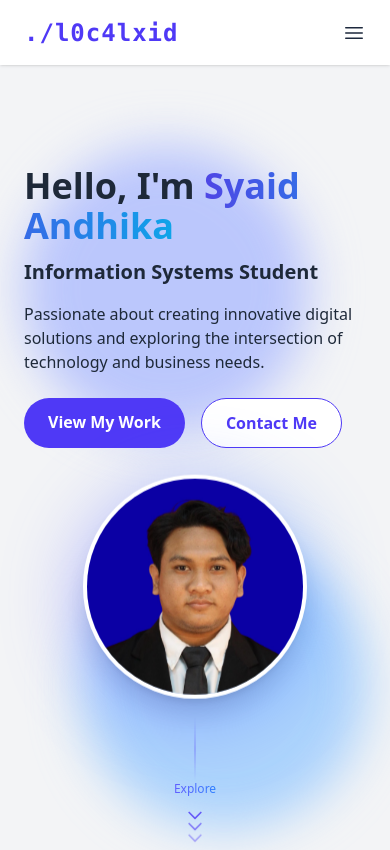
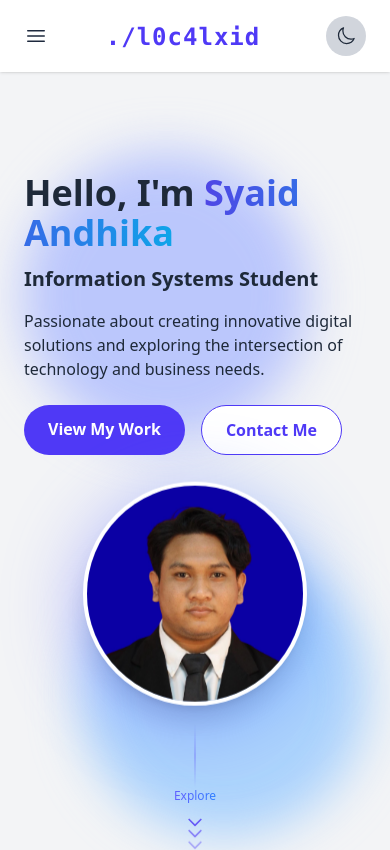
Before and after one commit to l0c4lxid/my-profile, a Next.js app: page / in a window 390 px wide. Shown: the top 850 px of the page. Built offline with nearby package versions, Linux system fonts and the light colour scheme.

Commit message:
add navbar mobile

```diff
--- a/package.json
+++ b/package.json
@@ -10,6 +10,7 @@
   },
   "dependencies": {
     "@heroicons/react": "^2.2.0",
+    "@vercel/analytics": "^1.5.0",
     "framer-motion": "^12.6.2",
     "next": "15.2.4",
     "react": "^19.0.0",
--- a/src/app/components/Navbar.tsx
+++ b/src/app/components/Navbar.tsx
@@ -1,3 +1,5 @@
+"use client"; // Menandai file ini sebagai komponen klien
+
 import { useState } from "react"; // Tambahkan import useState
 import Link from "next/link";
 import {
@@ -9,11 +11,14 @@ import {
   AcademicCapIcon,
   EnvelopeIcon,
   XMarkIcon,
+  SunIcon,
+  MoonIcon,
 } from "@heroicons/react/24/outline"; // Menggunakan ikon dari Heroicons
 
 // Definisikan tipe untuk props
 interface NavbarProps {
   darkMode: boolean;
+  toggleDarkMode: () => void; // Tambahkan fungsi untuk toggle dark mode
 }
 
 // Definisikan struktur menu item
@@ -23,7 +28,7 @@ interface MenuItem {
   icon: React.ReactNode;
 }
 
-export default function Navbar({ darkMode }: NavbarProps) {
+export default function Navbar({ darkMode, toggleDarkMode }: NavbarProps) {
   const [menuOpen, setMenuOpen] = useState(false); // State untuk mengelola visibilitas menu
 
   const handleMenuToggle = () => {
@@ -32,26 +37,26 @@ export default function Navbar({ darkMode }: NavbarProps) {
 
   // Array menu items dengan ikon
   const menuItems: MenuItem[] = [
-    { name: "Home", href: "#home", icon: <HomeIcon className="h-5 w-5" /> },
-    { name: "About", href: "#about", icon: <UserIcon className="h-5 w-5" /> },
+    { name: "Home", href: "home", icon: <HomeIcon className="h-5 w-5" /> },
+    { name: "About", href: "about", icon: <UserIcon className="h-5 w-5" /> },
     {
       name: "Skills",
-      href: "#skills",
+      href: "skills",
       icon: <CodeBracketIcon className="h-5 w-5" />,
     },
     {
       name: "Projects",
-      href: "#projects",
+      href: "projects",
       icon: <FolderIcon className="h-5 w-5" />,
     },
     {
       name: "Education",
-      href: "#education",
+      href: "education",
       icon: <AcademicCapIcon className="h-5 w-5" />,
     },
     {
       name: "Contact",
-      href: "#contact",
+      href: "contact",
       icon: <EnvelopeIcon className="h-5 w-5" />,
     },
   ];
@@ -63,10 +68,43 @@ export default function Navbar({ darkMode }: NavbarProps) {
       } py-4 px-6 sticky top-0 z-50 shadow-sm`}
     >
       <div className="container mx-auto flex justify-between items-center">
+        {/* Ikon Burger untuk Menu Mobile, sekarang di kiri */}
+        <button
+          onClick={handleMenuToggle}
+          className={`md:hidden focus:outline-none ${
+            darkMode ? "text-white" : "text-slate-800"
+          }`}
+        >
+          {menuOpen ? (
+            <XMarkIcon className="h-6 w-6" />
+          ) : (
+            <Bars3Icon className="h-6 w-6" />
+          )}
+        </button>
+
+        {/* Tautan ke Halaman Utama */}
         <Link href="/" className="text-2xl font-bold">
           <span className="font-mono text-indigo-600">./l0c4lxid</span>
         </Link>
 
+        {/* Tombol untuk Mode Gelap */}
+        <div className="flex items-center md:hidden">
+          <button
+            onClick={toggleDarkMode}
+            className={`flex items-center justify-center w-10 h-10 rounded-full transition duration-300 ${
+              darkMode ? "bg-gray-700" : "bg-gray-300"
+            } ml-2`} // Menambahkan margin left untuk pemisahan
+            aria-label="Toggle Dark Mode"
+          >
+            {darkMode ? (
+              <SunIcon className="h-5 w-5 text-yellow-500" />
+            ) : (
+              <MoonIcon className="h-5 w-5 text-gray-800" />
+            )}
+          </button>
+        </div>
+
+        {/* Menu Desktop */}
         <div className="hidden md:flex space-x-8">
           {menuItems.map((item) => (
             <Link
@@ -80,20 +118,6 @@ export default function Navbar({ darkMode }: NavbarProps) {
             </Link>
           ))}
         </div>
-
-        {/* Ikon Burger untuk Menu Mobile */}
-        <button
-          onClick={handleMenuToggle}
-          className={`md:hidden focus:outline-none ${
-            darkMode ? "text-white" : "text-slate-800"
-          }`}
-        >
-          {menuOpen ? (
-            <XMarkIcon className="h-6 w-6" />
-          ) : (
-            <Bars3Icon className="h-6 w-6" />
-          )}
-        </button>
       </div>
 
       {/* Dropdown Menu untuk Mobile */}
--- a/src/app/layout.tsx
+++ b/src/app/layout.tsx
@@ -1,6 +1,7 @@
 import type { Metadata } from "next";
 import { Poppins } from "next/font/google";
 import "./globals.css";
+import { Analytics } from "@vercel/analytics/react";
 
 const poppins = Poppins({
   weight: ["300", "400", "500", "600", "700"],
@@ -22,7 +23,10 @@ export default function RootLayout({
 }) {
   return (
     <html lang="en">
-      <body className={`${poppins.variable} font-sans`}>{children}</body>
+      <body className={`${poppins.variable} font-sans`}>
+        {children}
+        <Analytics />
+      </body>
     </html>
   );
 }
--- a/src/app/page.tsx
+++ b/src/app/page.tsx
@@ -13,6 +13,7 @@ import Footer from "./components/Footer";
 export default function Home() {
   const [darkMode, setDarkMode] = useState(false);
 
+  // Mengambil status mode gelap dari local storage saat komponen dimuat
   useEffect(() => {
     const savedMode = localStorage.getItem("darkMode");
     if (savedMode === "true") {
@@ -20,13 +21,22 @@ export default function Home() {
     }
   }, []);
 
+  // Menyimpan status mode gelap ke local storage
+  const toggleDarkMode = () => {
+    setDarkMode((prev) => {
+      const newMode = !prev;
+      localStorage.setItem("darkMode", newMode.toString());
+      return newMode;
+    });
+  };
+
   return (
     <main
       className={`flex min-h-screen flex-col ${
         darkMode ? "bg-gray-900 text-white" : "bg-gray-50 text-gray-800"
       }`}
     >
-      <Navbar darkMode={darkMode} />
+      <Navbar darkMode={darkMode} toggleDarkMode={toggleDarkMode} />
       <Hero darkMode={darkMode} />
       <About darkMode={darkMode} />
       <Skills darkMode={darkMode} />
```
Also changed, not shown: 1 other file (tests, documents, lock files or other folders).
